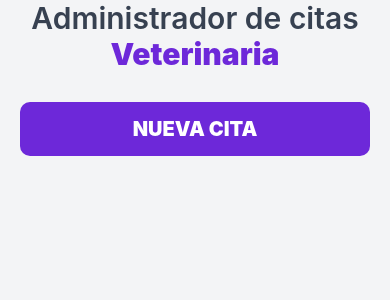
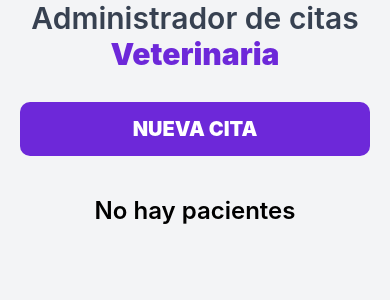
Before and after one commit to nachosanson6/citas-pacientes-react-native, a React Native app: screen / in a window 390 px wide. Shown: the top 300 px of the page. Built offline with nearby package versions, Linux system fonts and the light colour scheme.

Commit message:
patients array done

```diff
--- a/App.js
+++ b/App.js
@@ -1,7 +1,8 @@
 import { StatusBar } from 'expo-status-bar';
 import { useState } from 'react';
-import { SafeAreaView, StyleSheet, Text, View, Button, Pressable, Modal } from 'react-native';
+import { SafeAreaView, StyleSheet, Text, View, Button, Pressable, Modal, FlatList } from 'react-native';
 import Form from './src/components/Form';
+import Patient from './src/components/Patient';
 
 
 export default function App() {
@@ -20,6 +21,24 @@ export default function App() {
         style={styles.btnNuevaCita}>
         <Text style={styles.btnTextoNuevCita}>Nueva cita</Text>
       </Pressable>
+
+      {patients.length === 0 ?
+        <Text style={styles.noPatients}>No hay pacientes</Text> :
+        <FlatList
+          data={patients}
+          keyExtractor={(item) => item.id}
+          renderItem={() => {
+            return (
+              <Patient />
+            )
+          }}
+        />
+
+      }
+
+
+
+
       <Form
         showModal={showModal}
         setShowModal={setShowModal}
@@ -59,6 +78,12 @@ const styles = StyleSheet.create({
     fontSize: 20,
     fontWeight: '900',
     textTransform: 'uppercase'
+  },
+  noPatients: {
+    marginTop: 40,
+    textAlign: 'center',
+    fontSize: 24,
+    fontWeight: '600'
   }
 
 });
--- a/src/components/Form.jsx
+++ b/src/components/Form.jsx
@@ -26,6 +26,7 @@ const Form = ({ showModal, setShowModal, setPatients, patients }) => {
             return
         }
         const newPacient = {
+            id: Date.now(),
             paciente,
             propietario,
             email,
--- /dev/null
+++ b/src/components/Patient.jsx
@@ -0,0 +1,12 @@
+import React from 'react'
+import { Text, View } from 'react-native'
+
+const Patient = () => {
+  return (
+    <View>
+      <Text>Desde paciente</Text>
+    </View>
+  )
+}
+
+export default Patient
```
